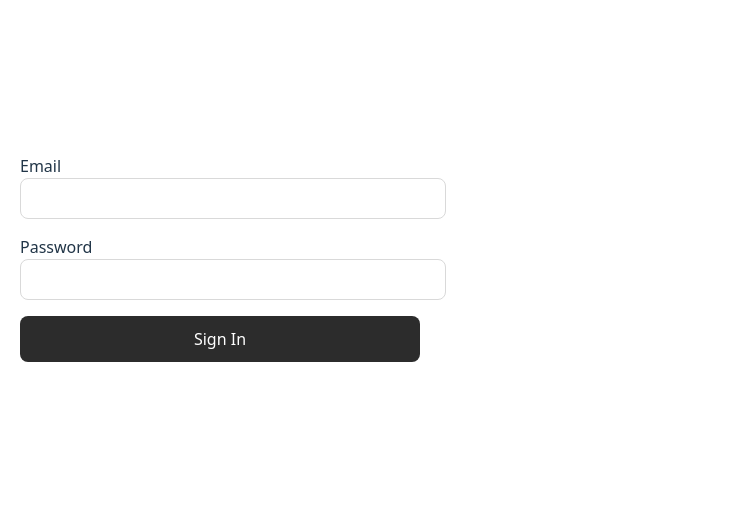
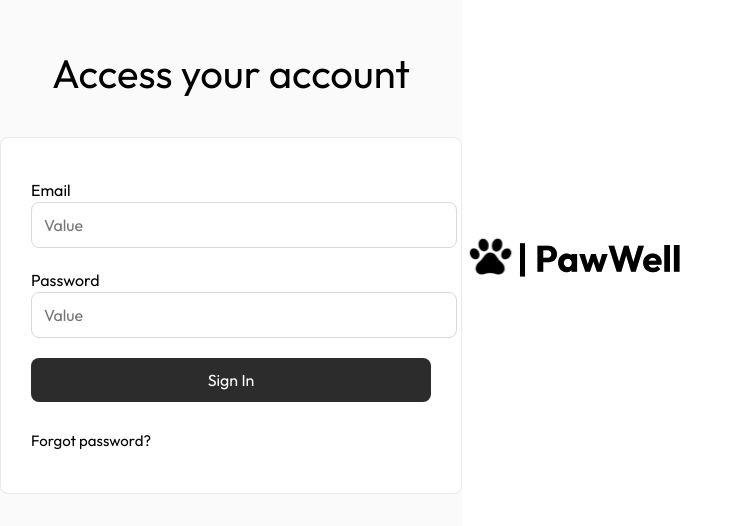
Before and after one commit to CSD-CPM/dissertation-code-submission-simonanedevayork, a React (Vite) app: page /login in a window 1280 px wide. Shown: the part 142-668 px from the top of the page, without its empty margins (0-743 px from the left). Built offline with nearby package versions, Linux system fonts and the light colour scheme.

Commit message:
Login design improvement.

```diff
--- a/src/components/Header.css
+++ b/src/components/Header.css
@@ -9,9 +9,11 @@
   display: flex;
   align-items: center;
   border-bottom: 1px solid #eaeaea;
-  position: sticky;
+  position: fixed;
   top: 0;
   z-index: 1000;
+  justify-content: center;
+  align-items: center;
   font-family: "Outfit", sans-serif;
 }
 
@@ -19,6 +21,7 @@
   display: flex;
   justify-content: space-between;
   align-items: center;
+  max-width: 1200px;
   width: 100%;
 }
 
@@ -26,6 +29,7 @@
   display: flex;
   align-items: center;
   gap: 8px;
+  margin-right: 40px;
 }
 
 .logo {
--- /dev/null
+++ b/src/components/Login.css
@@ -0,0 +1,101 @@
+@import url("https://fonts.googleapis.com/css2?family=Outfit:wght@400;600&display=swap");
+
+.login-wrapper {
+  display: flex;
+  height: 100vh;
+  width: 100%;
+  background-color: #fafafa;
+  font-family: "Outfit", sans-serif;
+}
+
+/* Left side: form */
+.login-left {
+  flex: 1;
+  display: flex;
+  flex-direction: column;
+  justify-content: center;
+  align-items: center;
+  background-color: #fafafa;
+}
+
+.login-title {
+  font-size: 40px;
+  font-weight: 400;
+  color: #000;
+  margin-bottom: 40px;
+  line-height: 1.2;
+}
+
+.login-form {
+  width: 400px;
+  background: #fff;
+  padding: 40px 30px;
+  border: 1px solid #eaeaea;
+  border-radius: 8px;
+  display: flex;
+  flex-direction: column;
+  gap: 20px;
+}
+
+.login-form label {
+  font-size: 16px;
+  font-weight: 500;
+  color: #000;
+  margin-bottom: 6px;
+}
+
+.login-form input {
+  width: 100%;
+  padding: 12px;
+  border-radius: 8px;
+  border: 1px solid #d9d9d9;
+  font-size: 16px;
+  font-family: "Outfit", sans-serif;
+}
+
+.login-form button {
+  padding: 12px;
+  background: #2c2c2c;
+  color: #fff;
+  border: none;
+  border-radius: 8px;
+  font-size: 16px;
+  cursor: pointer;
+  transition: background 0.2s;
+}
+
+.login-form button:hover {
+  background: #1a1a1a;
+}
+
+.login-form .forgot-password {
+  text-align: left;
+  font-size: 15px;
+  color: #000;
+  text-decoration: none;
+  margin-top: 8px;
+}
+
+.login-form .forgot-password:hover {
+  text-decoration: underline;
+}
+
+.login-message {
+  text-align: center;
+  font-size: 15px;
+  color: #333;
+}
+
+/* Right side: logo image */
+.login-right {
+  flex: 1;
+  background-color: #fff;
+  display: flex;
+  justify-content: center;
+  align-items: center;
+}
+
+.login-right img {
+  width: 220px;
+  height: auto;
+}
--- a/src/pages/Dashboard.jsx
+++ b/src/pages/Dashboard.jsx
@@ -1,6 +1,7 @@
 // src/pages/Dashboard.jsx
 import { useEffect, useState } from "react";
 import { useNavigate } from "react-router-dom";
+import "../styles/Layout.css";
 
 export default function Dashboard() {
   const [dashboard, setDashboard] = useState(null);
@@ -103,7 +104,7 @@ export default function Dashboard() {
   } = dashboard;
 
   return (
-    <div style={{ padding: 20 }}>
+    <div className="page-container">
       <h1>Dashboard</h1>
 
       <p>
--- a/src/pages/Login.jsx
+++ b/src/pages/Login.jsx
@@ -1,5 +1,7 @@
 import { useState } from "react";
 import { useNavigate } from "react-router-dom";
+import "../components/Login.css";
+import logo from "../assets/logo.svg";
 
 export default function Login() {
   const [email, setEmail] = useState("");
@@ -13,9 +15,7 @@ export default function Login() {
     try {
       const response = await fetch("http://localhost:8080/auth/login", {
         method: "POST",
-        headers: {
-          "Content-Type": "application/json",
-        },
+        headers: { "Content-Type": "application/json" },
         body: JSON.stringify({ email, password }),
       });
 
@@ -28,15 +28,10 @@ export default function Login() {
       console.log("✅ Login success:", data);
 
       if (data.token) {
-
-        // store token in localStorage to access them later
         localStorage.setItem("token", data.token);
         localStorage.setItem("participantId", data.participantId);
         localStorage.setItem("tokenType", data.type || "Bearer");
-
         setMessage("✅ Login successful!");
-
-        console.log("Redirecting to dashboard.");
         navigate("/dashboard");
       } else {
         setMessage("⚠️ Logged in but no token received");
@@ -48,17 +43,19 @@ export default function Login() {
   }
 
   return (
-    <form
-      onSubmit={handleSubmit}
-      style={{ width: 400, padding: 20, display: "flex", flexDirection: "column", gap: 16 }}
-    >
+    <div className="login-wrapper">
+      {/* Left side - form */}
+      <div className="login-left">
+        <h1 className="login-title">Access your account</h1>
+
+        <form className="login-form" onSubmit={handleSubmit}>
           <div>
             <label>Email</label>
             <input
               type="email"
               value={email}
               onChange={(e) => setEmail(e.target.value)}
-          style={{ width: "100%", padding: 12, borderRadius: 8, border: "1px solid #D9D9D9" }}
+              placeholder="Value"
             />
           </div>
 
@@ -68,25 +65,24 @@ export default function Login() {
               type="password"
               value={password}
               onChange={(e) => setPassword(e.target.value)}
-          style={{ width: "100%", padding: 12, borderRadius: 8, border: "1px solid #D9D9D9" }}
+              placeholder="Value"
             />
           </div>
 
-      <button
-        type="submit"
-        style={{
-          padding: 12,
-          background: "#2C2C2C",
-          color: "white",
-          border: "none",
-          borderRadius: 8,
-          cursor: "pointer",
-        }}
-      >
-        Sign In
-      </button>
+          <button type="submit">Sign In</button>
 
-      {message && <p>{message}</p>}
+          <a href="#" className="forgot-password">
+            Forgot password?
+          </a>
+
+          {message && <p className="login-message">{message}</p>}
         </form>
+      </div>
+
+      {/* Right side - logo */}
+      <div className="login-right">
+        <img src={logo} alt="PawWell logo" />
+      </div>
+    </div>
   );
 }
--- /dev/null
+++ b/src/styles/Layout.css
@@ -0,0 +1,25 @@
+.page-container {
+    max-width: 1200px;
+    margin: 0 auto;
+    padding: 100px 20px 40px;
+    font-family: "Outfit", sans-serif;
+    color: #0f172a;
+  }
+
+  .page-container h1 {
+    font-size: 48px;
+    font-weight: 700;
+    margin-bottom: 24px;
+  }
+
+  .page-container h2 {
+    font-size: 24px;
+    font-weight: 600;
+    margin-top: 32px;
+    margin-bottom: 12px;
+  }
+
+  .page-container p {
+    font-size: 18px;
+    line-height: 1.5;
+  }
```
Also changed, not shown: src/assets/dog.jpeg (added). Lines whose indentation alone changed are shown as unchanged.
